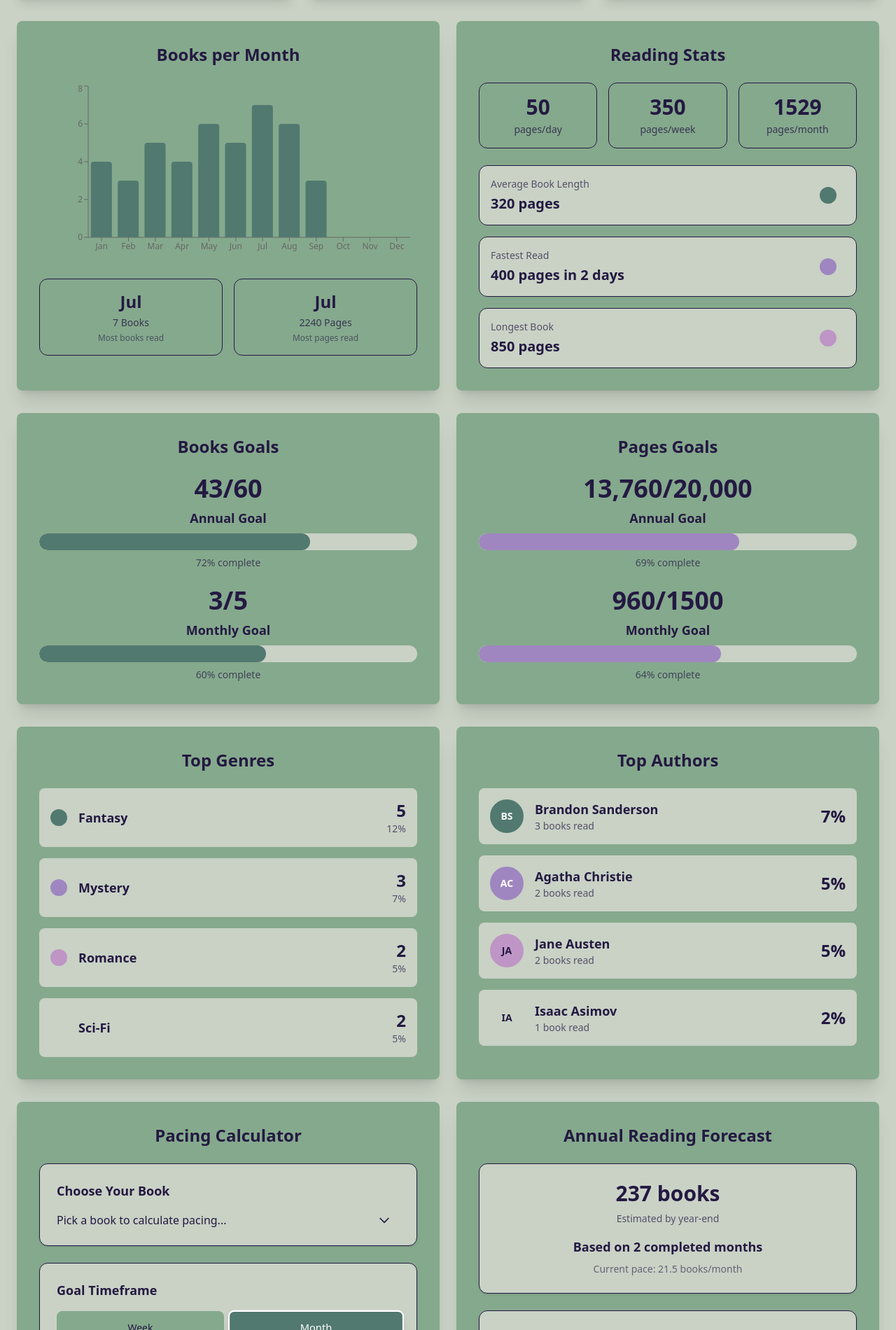
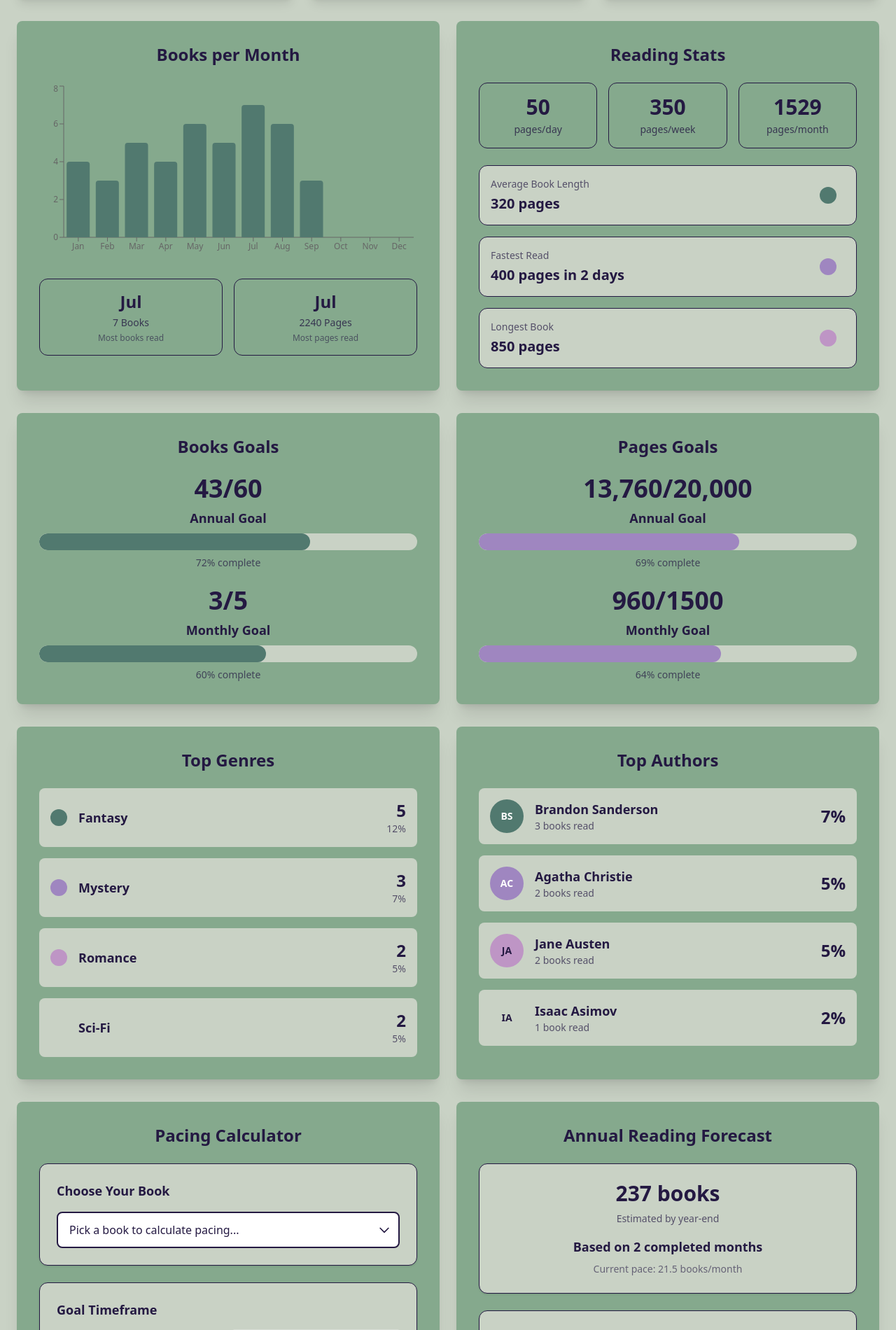
Before and after one commit to najaad/florilegium, a Next.js app: page / in a window 1280 px wide. Shown: the part 700-2600 px from the top of the page at 70% size. Built offline with nearby package versions, Linux system fonts and the light colour scheme.

Commit message:
mobile view improvements

```diff
--- a/src/app/page.tsx
+++ b/src/app/page.tsx
@@ -137,9 +137,9 @@ export default function Home() {
                     <h2 className="text-2xl font-bold text-center mb-6">Books per Month</h2>
                     <div className="w-full h-64">
                       <ResponsiveContainer width="100%" height="100%">
-                        <BarChart data={data?.byMonth || []} margin={{ left: 10, right: 10, top: 5, bottom: 5 }}>
+                        <BarChart data={data?.byMonth || []} margin={{ left: 5, right: 5, top: 5, bottom: 5 }}>
                           <XAxis dataKey="month" fontSize={12} />
-                          <YAxis allowDecimals={false} fontSize={12} />
+                          <YAxis allowDecimals={false} fontSize={12} width={30} />
                           <Tooltip />
                           <Bar dataKey="count" fill="#51796f" radius={[4, 4, 0, 0]} />
                         </BarChart>
@@ -461,11 +461,11 @@ function PacingCalculator({ books }: { books: { title: string; author: string; p
   return (
     <div className="space-y-6">
       {/* Book Selector */}
-      <div className="bg-base-100 rounded-xl p-6 border border-base-300 shadow-sm">
+      <div className="bg-base-100 rounded-xl p-4 md:p-6 border border-base-300 shadow-sm">
         <label className="block text-lg font-semibold text-base-content mb-4">Choose Your Book</label>
         <div className="relative">
           <select
-            className="select select-bordered w-full bg-base-100 text-base-content appearance-none cursor-pointer hover:bg-base-200 transition-colors duration-200 focus:ring-2 focus:ring-primary/20 focus:border-primary"
+            className="w-full px-4 py-3 bg-white border-2 border-base-300 rounded-lg text-base-content hover:border-primary/50 focus:border-primary focus:ring-2 focus:ring-primary/20 transition-all duration-200 appearance-none cursor-pointer text-sm md:text-base"
             value={selectedBook}
             onChange={(e) => {
               setSelectedBook(e.target.value);
```
